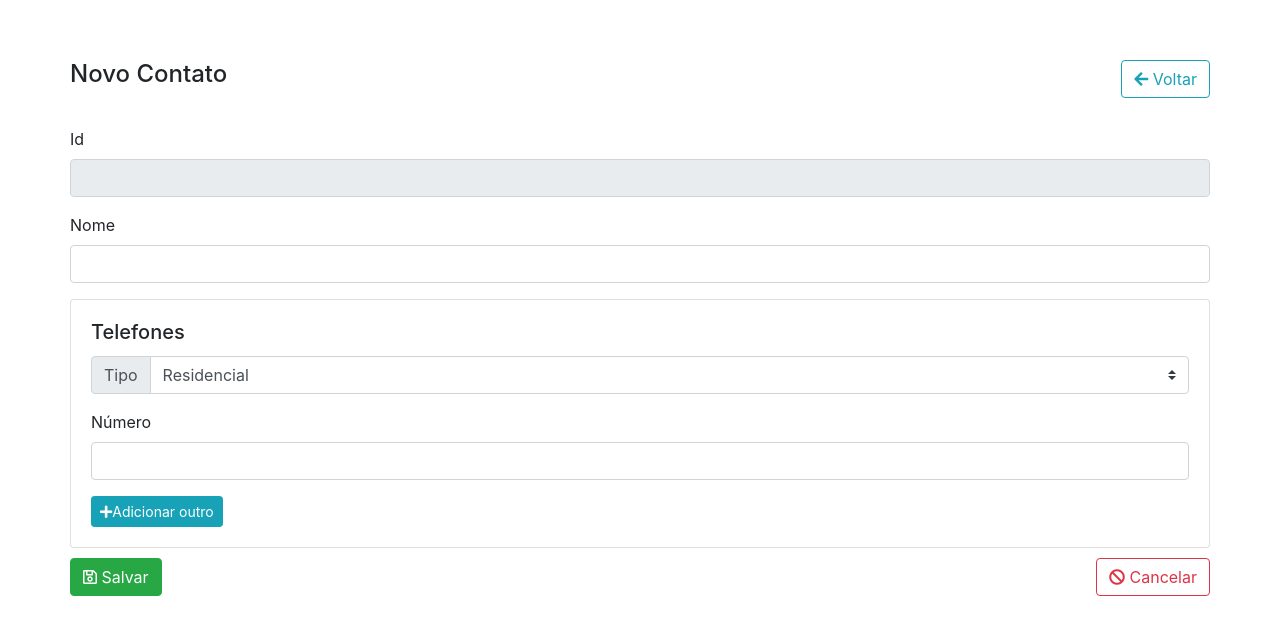
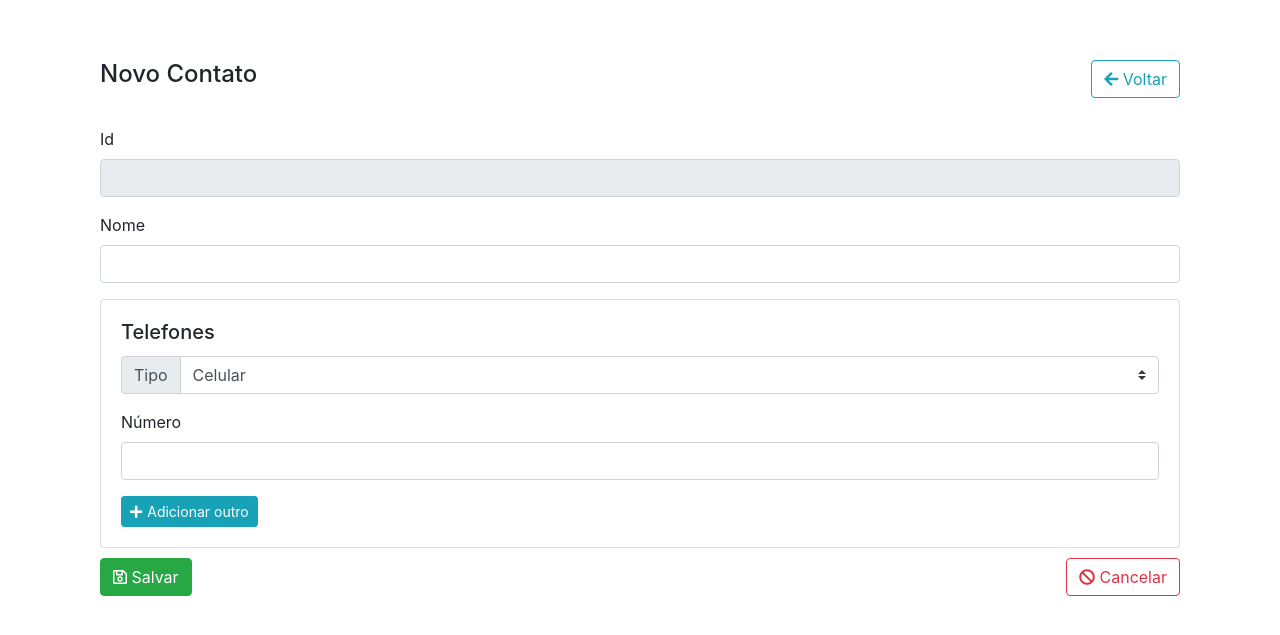
Before and after one commit to thaisdev/agendatelefonica, a CodeIgniter app: page /codeigniter/contatos/salvar in a window 1280 px wide. Shown: the part 56-691 px from the top of the page. Run offline with CodeIgniter, Linux system fonts and the light colour scheme; some libraries are stand-ins or nearby versions.

Commit message:
add/rm campos de telefone; aplica mascara de tel pelo tipo; scripts específicos de cada view separados

```diff
--- a/application/views/contatos/form.php
+++ b/application/views/contatos/form.php
@@ -27,22 +27,28 @@
     <div class="card">
         <div class="card-body">
             <h5 class="card-title">Telefones</h5>
+            <div id="phoneGroup_0" class="phone-group">
+                <div class="btn-rm-phone">
+                    <button type="button" class="btn btn-sm btn-outline-danger btns-rm" onclick="removePhone(0)">
+                        <i class="fas fa-times"></i>
+                    </button>
+                </div>
                 <div class="input-group mb-3">
                     <div class="input-group-prepend">
                         <label class="input-group-text" for="inputGroupSelect01">Tipo</label>
                     </div>
-                <select class="custom-select" id="tipo" name="telefones[1][tipo]">
+                    <select class="custom-select" name="telefones[0][tipo]" onchange="changeMask(this, 0)">
+                        <option value="C">Celular</option>
                         <option value="R">Residencial</option>
-                    <option value="C">Celular</option>
                     </select>
                 </div>
                 <div class="form-group">
                     <label for="telefone">Número</label>
-                <input class="form-control" type="text" name="telefones[1][numero]" id="telefone">
-                <?php echo form_error('telefone'); ?>
+                    <input class="form-control input-phone" type="text" name="telefones[0][numero]" id="inputPhone_0">
+                </div>
             </div>
             <div id="others"></div>
-            <button type="button" class="btn btn-sm btn-info" onclick="addOtherPhone()">
+            <button type="button" class="btn btn-sm btn-info btns-add" onclick="addOtherPhone()">
                 <i class="fas fa-plus"></i>Adicionar outro
             </button>
         </div>
@@ -60,34 +66,6 @@
 </form>
 
 <script>
-    // inicializa contador de campos de telefone
-    var cont = 1;
 
-    /**
-     * addOtherPhone
-     * Adiciona mais um campo de tipo e número de telefone
-     * @author Thaís Oliveira
-     * @since 07/2018
-     */
-    function addOtherPhone(){
-        // incrementa o contador de campos
-        cont++;
-        // html que contém o select com os tipos e o input para o número
-        var html = '<div class="input-group mb-3">'+
-            '<div class="input-group-prepend">'+
-                '<label class="input-group-text" for="inputGroupSelect01">Tipo</label>'+
-            '</div>'+
-            '<select class="custom-select" id="tipo" name="telefones['+(cont)+'][tipo]">'+
-                '<option value="R">Residencial</option>'+
-                '<option value="C">Celular</option>'+
-            '</select>'+
-        '</div>'+
-        '<div class="form-group">'+
-            '<label for="telefone">Número</label>'+
-            '<input class="form-control" type="text" name="telefones['+(cont)+'][numero]" id="telefone">'+
-            '<?php echo form_error("telefone"); ?>'+
-        '</div>';
-        // concatena o html na div
-        $("#others").append(html);
-    }
+
 </script>
--- a/application/views/templates/footer.php
+++ b/application/views/templates/footer.php
@@ -2,12 +2,23 @@
 </div>
 </body>
 
-<!-- Plugins jquery, bootstrap and datatables -->
+<!-- Plugins jquery and bootstrap for all views -->
 <script src="<?php echo base_url(); ?>assets/js/plugins/jquery-3.1.1.min.js"></script>
 <script src="<?php echo base_url(); ?>assets/js/plugins/bootstrap.min.js"></script>
-<script src="<?php echo base_url(); ?>assets/js/plugins/datatables.min.js"></script>
-<script src="<?php echo base_url(); ?>assets/js/plugins/dataTables.bootstrap4.min.js"></script>
-<script src="<?php echo base_url(); ?>assets/js/plugins/jquery.mask.min.js"></script>
-<!-- My custom scripts js -->
-<script src="<?php echo base_url(); ?>assets/js/scripts.js"></script>
+
+<!-- Scripts and plugins for list views -->
+<?php if($view == 'list') : ?>
+    <!-- Plugin datatables -->
+    <script src="<?php echo base_url(); ?>assets/js/plugins/datatables.min.js"></script>
+    <script src="<?php echo base_url(); ?>assets/js/plugins/dataTables.bootstrap4.min.js"></script>
+    <!-- My custom scripts js -->
+    <script src="<?php echo base_url(); ?>assets/js/scripts-list.js"></script>
+<!-- Scripts and plugins for form views -->
+<?php elseif($view == 'form') : ?>
+    <!-- Plugin jquery for mask -->
+    <script src="<?php echo base_url(); ?>assets/js/plugins/jquery.mask.min.js"></script>
+    <!-- My custom scripts js -->
+    <script src="<?php echo base_url(); ?>assets/js/scripts-form.js" type="text/javascript"></script>
+<?php endif; ?>
+
 </html>
--- a/assets/css/styles.css
+++ b/assets/css/styles.css
@@ -6,7 +6,7 @@ ESTILO GERAL
 ***************************************************************************
 **/
 .pd-content{
-    padding: 30px 0;
+    padding: 30px;
 }
 .title{
     padding: 30px 0;
@@ -46,3 +46,10 @@ ESTILO VIEWS FORM
 .error small{
     color: #dc3545;
 }
+.btns-add i{
+    padding-right: 5px;
+}
+.btn-rm-phone button{
+    float: right;
+    border: none;
+}
--- /dev/null
+++ b/assets/js/scripts-form.js
@@ -0,0 +1,103 @@
+// inicializa contador de campos de telefone
+var cont = 0;
+// define a máscara de cada tipo
+var masks = {
+    'C' : "(00) 00000-0000",
+    'R' : "(00) 0000-0000"
+}
+
+// pré-define as máscaras dos campos de telefone para o padrão celular SP
+setMaskPhone($('.input-phone'), masks['C']);
+// esconde ou exibe os botoes de remover
+toggleButtonRemove();
+
+/**
+ * setMaskPhone
+ * Generate mask for inputs
+ * @author Thaís Oliveira
+ * @since 07/2018
+ */
+function setMaskPhone(element, mask){
+    element.mask(mask);
+}
+
+/**
+ * addOtherPhone
+ * Adiciona mais um campo de tipo e número de telefone
+ * @author Thaís Oliveira
+ * @since 07/2018
+ */
+function addOtherPhone(){
+    // incrementa o contador de campos
+    cont++;
+    // html que contém o select com os tipos e o input para o número
+    var html = '<div id="phoneGroup_'+cont+'" class="phone-group">'+
+        '<div class="btn-rm-phone">'+
+        '<button type="button" class="btn btn-sm btn-outline-danger btns-rm" onclick="removePhone('+cont+')">'+
+            '<i class="fas fa-times"></i>'+
+        '</button></div>'+
+        '<div class="input-group mb-3">'+
+            '<div class="input-group-prepend">'+
+                '<label class="input-group-text" for="inputGroupSelect01">Tipo</label>'+
+            '</div>'+
+            '<select class="custom-select" name="telefones['+cont+'][tipo]" onchange="setMaskPhone(this, '+cont+')">'+
+                '<option value="C">Celular</option>'+
+                '<option value="R">Residencial</option>'+
+            '</select>'+
+        '</div>'+
+        '<div class="form-group">'+
+            '<label for="telefone">Número</label>'+
+            '<input class="form-control input-phone" type="text" name="telefones['+cont+'][numero]" id="inputPhone_'+cont+'">'+
+        '</div></div>';
+    // concatena o html na div
+    $("#others").append(html);
+    // adiciona máscara para o campo de numero de telefone
+    setMaskPhone($("#inputPhone_"+cont), masks['C']);
+    // verifica se é necessário exibir os botoes de remover
+    toggleButtonRemove();
+}
+
+/**
+ * changeMask
+ * Change the mask
+ * @author Thaís Oliveira
+ * @since 07/2018
+ */
+function changeMask(element, cont){
+    // define um ponteiro para o input que receberá a máscara
+    var input = $("#inputPhone_"+cont);
+    // limpa o valor do campo para o caso de já ter sido preenchido
+    input.val("");
+    // aplica a máscara de acordo com o tipo para o input em questão
+    setMaskPhone(input, masks[element.value]);
+}
+
+/**
+ * removePhone
+ * Remove um campo de telefone
+ * @author Thaís Oliveira
+ * @since 07/2018
+ */
+function removePhone(cont){
+    // remove a div que contém o botao clicado
+    $("#phoneGroup_"+cont).remove();
+    // verifica se é preciso esconder os botões de remover
+    toggleButtonRemove();
+}
+
+/**
+ * toggleButtonRemove
+ * verifica se é necessário trocar a visibilidade do botão de remover telefone,
+ * seguindo a regra de que pelo menos um campo de telefone deve ser exibido
+ * @author Thaís Oliveira
+ * @since 07/2018
+ */
+function toggleButtonRemove(){
+    // se só existir um campo de telefone, esconde o botao
+    if($(".phone-group").length == 1){
+        $(".btns-rm").hide();
+    } else {
+        // do contrário exibe todos
+        $(".btns-rm").show();
+    }
+}
--- a/assets/js/scripts.js
+++ b/assets/js/scripts-list.js
@@ -12,19 +12,7 @@ $(document).ready( function () {
             { "orderable": false, "targets": 0 },
             { "orderable": false, "targets": 4 }
         ],
-        "order": [[ 2, "asc" ]],
-        "language": {
-            "url": "http://localhost/codeigniter/assets/js/language/Portuguese-Brasil.lang"
-        }
+        "order": [[ 2, "asc" ]]
     });
 
-    /**
-     * Generate mask for inputs
-     * @author Thaís Oliveira
-     * @since 07/2018
-     */
-    $('#telefone').mask('(00) 00000-0000');
-
-
-
 } );
```
Lines whose indentation alone changed are shown as unchanged.
